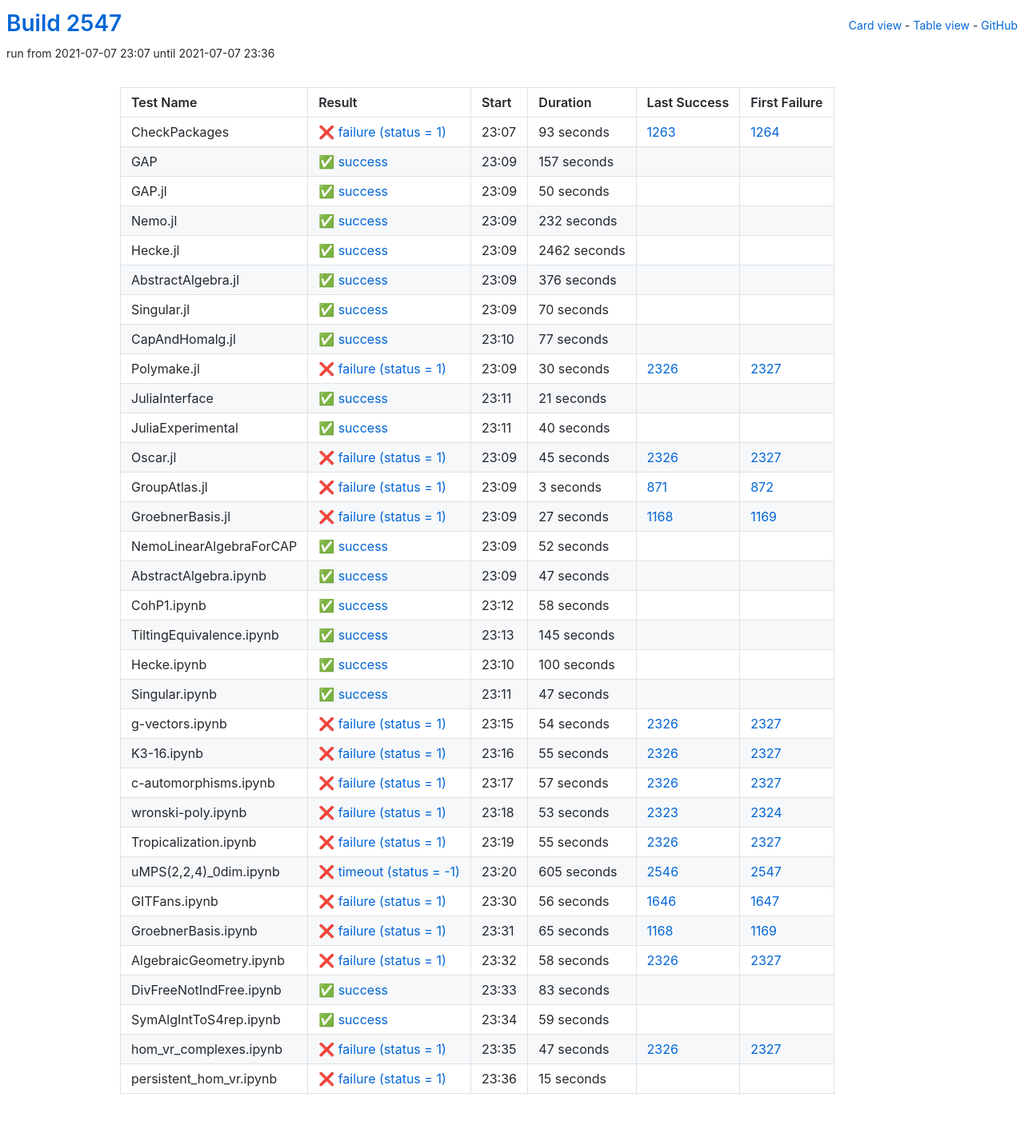
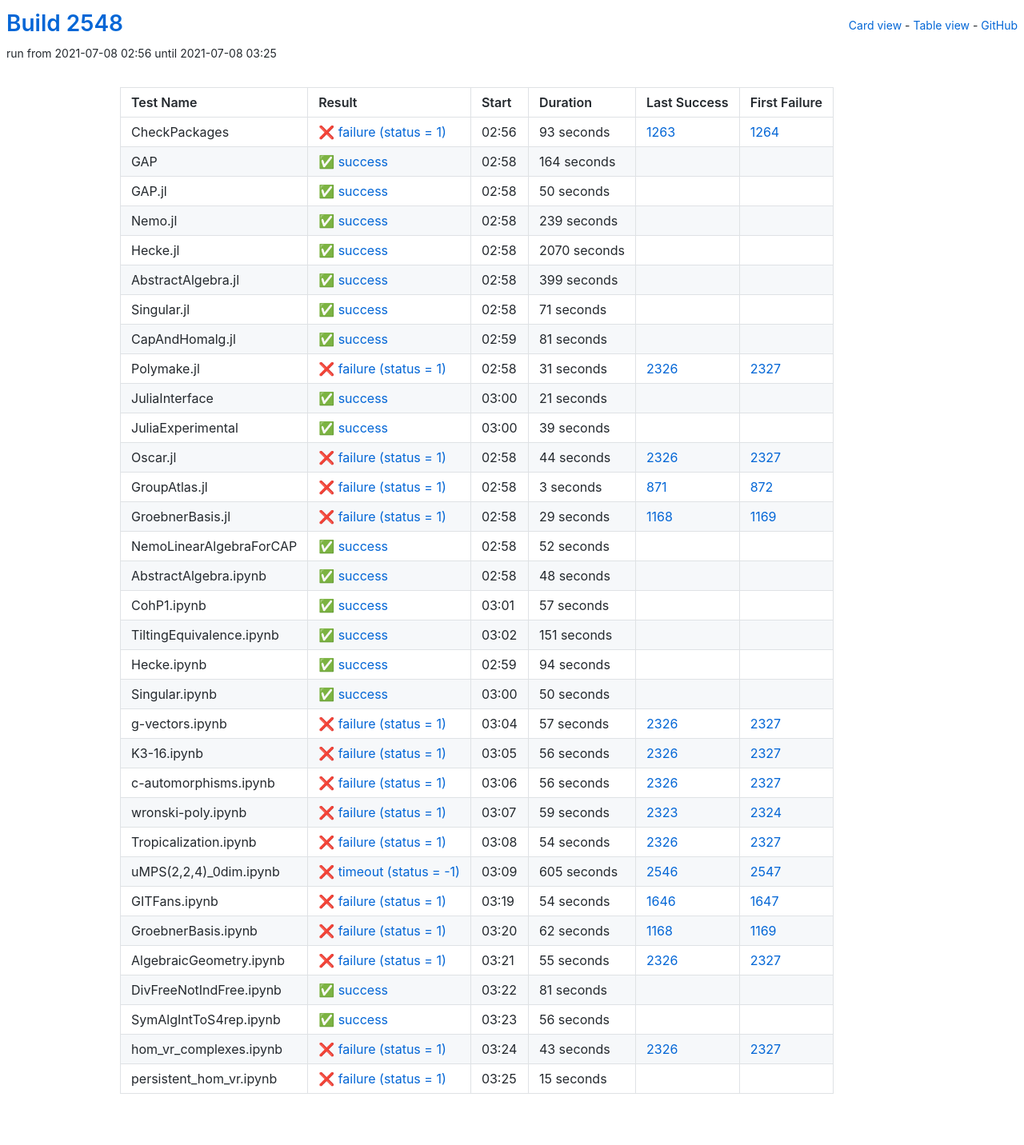
Before and after one commit to oscar-system/oscar-ci-status-stable, a Jekyll site: the page built from table.html, in a window 1280 px wide. Shown: the whole page at 80% size. Built offline with Jekyll 4.4.1, drawn with Linux system fonts in a browser that asks for light colours.

Commit message:
Build #2548

```diff
--- a/_data/ci.yml
+++ b/_data/ci.yml
@@ -1,6 +1,6 @@
 ---
-build: 2547
-build_url: https://oscarci.mathematik.uni-kl.de/job/oscar-stable/2547/
+build: 2548
+build_url: https://oscarci.mathematik.uni-kl.de/job/oscar-stable/2548/
 job: oscar-stable
 organization: oscar-system
 repo: oscar-ci-status-stable
@@ -8,8 +8,8 @@ repourl: https://github.com/oscar-system/oscar-ci-status-stable
 tests:
 - name: CheckPackages
   id: checkpackages
-  log: https://oscarci.mathematik.uni-kl.de/job/oscar-stable/2547/artifact/logs/build-2547/CheckPackages.log
-  start: 2021-07-07 23:07
+  log: https://oscarci.mathematik.uni-kl.de/job/oscar-stable/2548/artifact/logs/build-2548/CheckPackages.log
+  start: 2021-07-08 02:56
   success: false
   exitcode: 1
   status: failure
@@ -20,20 +20,20 @@ tests:
   first_failure_url: https://oscarci.mathematik.uni-kl.de/job/oscar-stable/1264/
 - name: GAP
   id: gap
-  log: https://oscarci.mathematik.uni-kl.de/job/oscar-stable/2547/artifact/logs/build-2547/GAP.log
-  start: 2021-07-07 23:09
+  log: https://oscarci.mathematik.uni-kl.de/job/oscar-stable/2548/artifact/logs/build-2548/GAP.log
+  start: 2021-07-08 02:58
   success: true
   exitcode: 0
   status: success
-  duration: 157
+  duration: 164
   last_success: false
   last_success_url:
   first_failure: false
   first_failure_url:
 - name: GAP.jl
   id: gap-jl
-  log: https://oscarci.mathematik.uni-kl.de/job/oscar-stable/2547/artifact/logs/build-2547/GAP.jl.log
-  start: 2021-07-07 23:09
+  log: https://oscarci.mathematik.uni-kl.de/job/oscar-stable/2548/artifact/logs/build-2548/GAP.jl.log
+  start: 2021-07-08 02:58
   success: true
   exitcode: 0
   status: success
@@ -44,80 +44,80 @@ tests:
   first_failure_url:
 - name: Nemo.jl
   id: nemo-jl
-  log: https://oscarci.mathematik.uni-kl.de/job/oscar-stable/2547/artifact/logs/build-2547/Nemo.jl.log
-  start: 2021-07-07 23:09
+  log: https://oscarci.mathematik.uni-kl.de/job/oscar-stable/2548/artifact/logs/build-2548/Nemo.jl.log
+  start: 2021-07-08 02:58
   success: true
   exitcode: 0
   status: success
-  duration: 232
+  duration: 239
   last_success: false
   last_success_url:
   first_failure: false
   first_failure_url:
 - name: Hecke.jl
   id: hecke-jl
-  log: https://oscarci.mathematik.uni-kl.de/job/oscar-stable/2547/artifact/logs/build-2547/Hecke.jl.log
-  start: 2021-07-07 23:09
+  log: https://oscarci.mathematik.uni-kl.de/job/oscar-stable/2548/artifact/logs/build-2548/Hecke.jl.log
+  start: 2021-07-08 02:58
   success: true
   exitcode: 0
   status: success
-  duration: 2462
+  duration: 2070
   last_success: false
   last_success_url:
   first_failure: false
   first_failure_url:
 - name: AbstractAlgebra.jl
   id: abstractalgebra-jl
-  log: https://oscarci.mathematik.uni-kl.de/job/oscar-stable/2547/artifact/logs/build-2547/AbstractAlgebra.jl.log
-  start: 2021-07-07 23:09
+  log: https://oscarci.mathematik.uni-kl.de/job/oscar-stable/2548/artifact/logs/build-2548/AbstractAlgebra.jl.log
+  start: 2021-07-08 02:58
   success: true
   exitcode: 0
   status: success
-  duration: 376
+  duration: 399
   last_success: false
   last_success_url:
   first_failure: false
   first_failure_url:
 - name: Singular.jl
   id: singular-jl
-  log: https://oscarci.mathematik.uni-kl.de/job/oscar-stable/2547/artifact/logs/build-2547/Singular.jl.log
-  start: 2021-07-07 23:09
+  log: https://oscarci.mathematik.uni-kl.de/job/oscar-stable/2548/artifact/logs/build-2548/Singular.jl.log
+  start: 2021-07-08 02:58
   success: true
   exitcode: 0
   status: success
-  duration: 70
+  duration: 71
   last_success: false
   last_success_url:
   first_failure: false
   first_failure_url:
 - name: CapAndHomalg.jl
   id: capandhomalg-jl
-  log: https://oscarci.mathematik.uni-kl.de/job/oscar-stable/2547/artifact/logs/build-2547/CapAndHomalg.jl.log
-  start: 2021-07-07 23:10
+  log: https://oscarci.mathematik.uni-kl.de/job/oscar-stable/2548/artifact/logs/build-2548/CapAndHomalg.jl.log
+  start: 2021-07-08 02:59
   success: true
   exitcode: 0
   status: success
-  duration: 77
+  duration: 81
   last_success: false
   last_success_url:
   first_failure: false
   first_failure_url:
 - name: Polymake.jl
   id: polymake-jl
-  log: https://oscarci.mathematik.uni-kl.de/job/oscar-stable/2547/artifact/logs/build-2547/Polymake.jl.log
-  start: 2021-07-07 23:09
+  log: https://oscarci.mathematik.uni-kl.de/job/oscar-stable/2548/artifact/logs/build-2548/Polymake.jl.log
+  start: 2021-07-08 02:58
   success: false
   exitcode: 1
   status: failure
-  duration: 30
+  duration: 31
   last_success: 2326
   last_success_url: https://oscarci.mathematik.uni-kl.de/job/oscar-stable/2326/
   first_failure: 2327
   first_failure_url: https://oscarci.mathematik.uni-kl.de/job/oscar-stable/2327/
 - name: JuliaInterface
   id: juliainterface
-  log: https://oscarci.mathematik.uni-kl.de/job/oscar-stable/2547/artifact/logs/build-2547/JuliaInterface.log
-  start: 2021-07-07 23:11
+  log: https://oscarci.mathematik.uni-kl.de/job/oscar-stable/2548/artifact/logs/build-2548/JuliaInterface.log
+  start: 2021-07-08 03:00
   success: true
   exitcode: 0
   status: success
@@ -128,32 +128,32 @@ tests:
   first_failure_url:
 - name: JuliaExperimental
   id: juliaexperimental
-  log: https://oscarci.mathematik.uni-kl.de/job/oscar-stable/2547/artifact/logs/build-2547/JuliaExperimental.log
-  start: 2021-07-07 23:11
+  log: https://oscarci.mathematik.uni-kl.de/job/oscar-stable/2548/artifact/logs/build-2548/JuliaExperimental.log
+  start: 2021-07-08 03:00
   success: true
   exitcode: 0
   status: success
-  duration: 40
+  duration: 39
   last_success: false
   last_success_url:
   first_failure: false
   first_failure_url:
 - name: Oscar.jl
   id: oscar-jl
-  log: https://oscarci.mathematik.uni-kl.de/job/oscar-stable/2547/artifact/logs/build-2547/Oscar.jl.log
-  start: 2021-07-07 23:09
+  log: https://oscarci.mathematik.uni-kl.de/job/oscar-stable/2548/artifact/logs/build-2548/Oscar.jl.log
+  start: 2021-07-08 02:58
   success: false
   exitcode: 1
   status: failure
-  duration: 45
+  duration: 44
   last_success: 2326
   last_success_url: https://oscarci.mathematik.uni-kl.de/job/oscar-stable/2326/
   first_failure: 2327
   first_failure_url: https://oscarci.mathematik.uni-kl.de/job/oscar-stable/2327/
 - name: GroupAtlas.jl
   id: groupatlas-jl
-  log: https://oscarci.mathematik.uni-kl.de/job/oscar-stable/2547/artifact/logs/build-2547/GroupAtlas.jl.log
-  start: 2021-07-07 23:09
+  log: https://oscarci.mathematik.uni-kl.de/job/oscar-stable/2548/artifact/logs/build-2548/GroupAtlas.jl.log
+  start: 2021-07-08 02:58
   success: false
   exitcode: 1
   status: failure
@@ -164,20 +164,20 @@ tests:
   first_failure_url: https://oscarci.mathematik.uni-kl.de/job/oscar-stable/872/
 - name: GroebnerBasis.jl
   id: groebnerbasis-jl
-  log: https://oscarci.mathematik.uni-kl.de/job/oscar-stable/2547/artifact/logs/build-2547/GroebnerBasis.jl.log
-  start: 2021-07-07 23:09
+  log: https://oscarci.mathematik.uni-kl.de/job/oscar-stable/2548/artifact/logs/build-2548/GroebnerBasis.jl.log
+  start: 2021-07-08 02:58
   success: false
   exitcode: 1
   status: failure
-  duration: 27
+  duration: 29
   last_success: 1168
   last_success_url: https://oscarci.mathematik.uni-kl.de/job/oscar-stable/1168/
   first_failure: 1169
   first_failure_url: https://oscarci.mathematik.uni-kl.de/job/oscar-stable/1169/
 - name: NemoLinearAlgebraForCAP
   id: nemolinearalgebraforcap
-  log: https://oscarci.mathematik.uni-kl.de/job/oscar-stable/2547/artifact/logs/build-2547/NemoLinearAlgebraForCAP.log
-  start: 2021-07-07 23:09
+  log: https://oscarci.mathematik.uni-kl.de/job/oscar-stable/2548/artifact/logs/build-2548/NemoLinearAlgebraForCAP.log
+  start: 2021-07-08 02:58
   success: true
   exitcode: 0
   status: success
@@ -188,68 +188,116 @@ tests:
   first_failure_url:
 - name: AbstractAlgebra.ipynb
   id: abstractalgebra-ipynb
-  log: https://oscarci.mathematik.uni-kl.de/job/oscar-stable/2547/artifact/logs/build-2547/AbstractAlgebra.ipynb.log
-  start: 2021-07-07 23:09
+  log: https://oscarci.mathematik.uni-kl.de/job/oscar-stable/2548/artifact/logs/build-2548/AbstractAlgebra.ipynb.log
+  start: 2021-07-08 02:58
   success: true
   exitcode: 0
   status: success
-  duration: 47
+  duration: 48
   last_success: false
   last_success_url:
   first_failure: false
   first_failure_url:
 - name: CohP1.ipynb
   id: cohp1-ipynb
-  log: https://oscarci.mathematik.uni-kl.de/job/oscar-stable/2547/artifact/logs/build-2547/CohP1.ipynb.log
-  start: 2021-07-07 23:12
+  log: https://oscarci.mathematik.uni-kl.de/job/oscar-stable/2548/artifact/logs/build-2548/CohP1.ipynb.log
+  start: 2021-07-08 03:01
   success: true
   exitcode: 0
   status: success
-  duration: 58
+  duration: 57
   last_success: false
   last_success_url:
   first_failure: false
   first_failure_url:
 - name: TiltingEquivalence.ipynb
   id: tiltingequivalence-ipynb
-  log: https://oscarci.mathematik.uni-kl.de/job/oscar-stable/2547/artifact/logs/build-2547/TiltingEquivalence.ipynb.log
-  start: 2021-07-07 23:13
+  log: https://oscarci.mathematik.uni-kl.de/job/oscar-stable/2548/artifact/logs/build-2548/TiltingEquivalence.ipynb.log
+  start: 2021-07-08 03:02
   success: true
   exitcode: 0
   status: success
-  duration: 145
+  duration: 151
   last_success: false
   last_success_url:
   first_failure: false
   first_failure_url:
 - name: Hecke.ipynb
   id: hecke-ipynb
-  log: https://oscarci.mathematik.uni-kl.de/job/oscar-stable/2547/artifact/logs/build-2547/Hecke.ipynb.log
-  start: 2021-07-07 23:10
+  log: https://oscarci.mathematik.uni-kl.de/job/oscar-stable/2548/artifact/logs/build-2548/Hecke.ipynb.log
+  start: 2021-07-08 02:59
   success: true
   exitcode: 0
   status: success
-  duration: 100
+  duration: 94
   last_success: false
   last_success_url:
   first_failure: false
   first_failure_url:
 - name: Singular.ipynb
   id: singular-ipynb
-  log: https://oscarci.mathematik.uni-kl.de/job/oscar-stable/2547/artifact/logs/build-2547/Singular.ipynb.log
-  start: 2021-07-07 23:11
+  log: https://oscarci.mathematik.uni-kl.de/job/oscar-stable/2548/artifact/logs/build-2548/Singular.ipynb.log
+  start: 2021-07-08 03:00
   success: true
   exitcode: 0
   status: success
-  duration: 47
+  duration: 50
   last_success: false
   last_success_url:
   first_failure: false
   first_failure_url:
 - name: g-vectors.ipynb
   id: g-vectors-ipynb
-  log: https://oscarci.mathematik.uni-kl.de/job/oscar-stable/2547/artifact/logs/build-2547/g-vectors.ipynb.log
-  start: 2021-07-07 23:15
+  log: https://oscarci.mathematik.uni-kl.de/job/oscar-stable/2548/artifact/logs/build-2548/g-vectors.ipynb.log
+  start: 2021-07-08 03:04
+  success: false
+  exitcode: 1
+  status: failure
+  duration: 57
+  last_success: 2326
+  last_success_url: https://oscarci.mathematik.uni-kl.de/job/oscar-stable/2326/
+  first_failure: 2327
+  first_failure_url: https://oscarci.mathematik.uni-kl.de/job/oscar-stable/2327/
+- name: K3-16.ipynb
+  id: k3-16-ipynb
+  log: https://oscarci.mathematik.uni-kl.de/job/oscar-stable/2548/artifact/logs/build-2548/K3-16.ipynb.log
+  start: 2021-07-08 03:05
+  success: false
+  exitcode: 1
+  status: failure
+  duration: 56
+  last_success: 2326
+  last_success_url: https://oscarci.mathematik.uni-kl.de/job/oscar-stable/2326/
+  first_failure: 2327
+  first_failure_url: https://oscarci.mathematik.uni-kl.de/job/oscar-stable/2327/
+- name: c-automorphisms.ipynb
+  id: c-automorphisms-ipynb
+  log: https://oscarci.mathematik.uni-kl.de/job/oscar-stable/2548/artifact/logs/build-2548/c-automorphisms.ipynb.log
+  start: 2021-07-08 03:06
+  success: false
+  exitcode: 1
+  status: failure
+  duration: 56
+  last_success: 2326
+  last_success_url: https://oscarci.mathematik.uni-kl.de/job/oscar-stable/2326/
+  first_failure: 2327
+  first_failure_url: https://oscarci.mathematik.uni-kl.de/job/oscar-stable/2327/
+- name: wronski-poly.ipynb
+  id: wronski-poly-ipynb
+  log: https://oscarci.mathematik.uni-kl.de/job/oscar-stable/2548/artifact/logs/build-2548/wronski-poly.ipynb.log
+  start: 2021-07-08 03:07
+  success: false
+  exitcode: 1
+  status: failure
+  duration: 59
+  last_success: 2323
+  last_success_url: https://oscarci.mathematik.uni-kl.de/job/oscar-stable/2323/
+  first_failure: 2324
+  first_failure_url: https://oscarci.mathematik.uni-kl.de/job/oscar-stable/2324/
+- name: Tropicalization.ipynb
+  id: tropicalization-ipynb
+  log: https://oscarci.mathematik.uni-kl.de/job/oscar-stable/2548/artifact/logs/build-2548/Tropicalization.ipynb.log
+  start: 2021-07-08 03:08
   success: false
   exitcode: 1
   status: failure
@@ -258,58 +306,10 @@ tests:
   last_success_url: https://oscarci.mathematik.uni-kl.de/job/oscar-stable/2326/
   first_failure: 2327
   first_failure_url: https://oscarci.mathematik.uni-kl.de/job/oscar-stable/2327/
-- name: K3-16.ipynb
-  id: k3-16-ipynb
-  log: https://oscarci.mathematik.uni-kl.de/job/oscar-stable/2547/artifact/logs/build-2547/K3-16.ipynb.log
-  start: 2021-07-07 23:16
-  success: false
-  exitcode: 1
-  status: failure
-  duration: 55
-  last_success: 2326
-  last_success_url: https://oscarci.mathematik.uni-kl.de/job/oscar-stable/2326/
-  first_failure: 2327
-  first_failure_url: https://oscarci.mathematik.uni-kl.de/job/oscar-stable/2327/
-- name: c-automorphisms.ipynb
-  id: c-automorphisms-ipynb
-  log: https://oscarci.mathematik.uni-kl.de/job/oscar-stable/2547/artifact/logs/build-2547/c-automorphisms.ipynb.log
-  start: 2021-07-07 23:17
-  success: false
-  exitcode: 1
-  status: failure
-  duration: 57
-  last_success: 2326
-  last_success_url: https://oscarci.mathematik.uni-kl.de/job/oscar-stable/2326/
-  first_failure: 2327
-  first_failure_url: https://oscarci.mathematik.uni-kl.de/job/oscar-stable/2327/
-- name: wronski-poly.ipynb
-  id: wronski-poly-ipynb
-  log: https://oscarci.mathematik.uni-kl.de/job/oscar-stable/2547/artifact/logs/build-2547/wronski-poly.ipynb.log
-  start: 2021-07-07 23:18
-  success: false
-  exitcode: 1
-  status: failure
-  duration: 53
-  last_success: 2323
-  last_success_url: https://oscarci.mathematik.uni-kl.de/job/oscar-stable/2323/
-  first_failure: 2324
-  first_failure_url: https://oscarci.mathematik.uni-kl.de/job/oscar-stable/2324/
-- name: Tropicalization.ipynb
-  id: tropicalization-ipynb
-  log: https://oscarci.mathematik.uni-kl.de/job/oscar-stable/2547/artifact/logs/build-2547/Tropicalization.ipynb.log
-  start: 2021-07-07 23:19
-  success: false
-  exitcode: 1
-  status: failure
-  duration: 55
-  last_success: 2326
-  last_success_url: https://oscarci.mathematik.uni-kl.de/job/oscar-stable/2326/
-  first_failure: 2327
-  first_failure_url: https://oscarci.mathematik.uni-kl.de/job/oscar-stable/2327/
 - name: uMPS(2,2,4)_0dim.ipynb
   id: umps-2-2-4-0dim-ipynb
-  log: https://oscarci.mathematik.uni-kl.de/job/oscar-stable/2547/artifact/logs/build-2547/uMPS-2-2-4-_0dim.ipynb.log
-  start: 2021-07-07 23:20
+  log: https://oscarci.mathematik.uni-kl.de/job/oscar-stable/2548/artifact/logs/build-2548/uMPS-2-2-4-_0dim.ipynb.log
+  start: 2021-07-08 03:09
   success: false
   exitcode: -1
   status: timeout
@@ -320,80 +320,80 @@ tests:
   first_failure_url: https://oscarci.mathematik.uni-kl.de/job/oscar-stable/2547/
 - name: GITFans.ipynb
   id: gitfans-ipynb
-  log: https://oscarci.mathematik.uni-kl.de/job/oscar-stable/2547/artifact/logs/build-2547/GITFans.ipynb.log
-  start: 2021-07-07 23:30
+  log: https://oscarci.mathematik.uni-kl.de/job/oscar-stable/2548/artifact/logs/build-2548/GITFans.ipynb.log
+  start: 2021-07-08 03:19
   success: false
   exitcode: 1
   status: failure
-  duration: 56
+  duration: 54
   last_success: 1646
   last_success_url: https://oscarci.mathematik.uni-kl.de/job/oscar-stable/1646/
   first_failure: 1647
   first_failure_url: https://oscarci.mathematik.uni-kl.de/job/oscar-stable/1647/
 - name: GroebnerBasis.ipynb
   id: groebnerbasis-ipynb
-  log: https://oscarci.mathematik.uni-kl.de/job/oscar-stable/2547/artifact/logs/build-2547/GroebnerBasis.ipynb.log
-  start: 2021-07-07 23:31
+  log: https://oscarci.mathematik.uni-kl.de/job/oscar-stable/2548/artifact/logs/build-2548/GroebnerBasis.ipynb.log
+  start: 2021-07-08 03:20
   success: false
   exitcode: 1
   status: failure
-  duration: 65
+  duration: 62
   last_success: 1168
   last_success_url: https://oscarci.mathematik.uni-kl.de/job/oscar-stable/1168/
   first_failure: 1169
   first_failure_url: https://oscarci.mathematik.uni-kl.de/job/oscar-stable/1169/
 - name: AlgebraicGeometry.ipynb
   id: algebraicgeometry-ipynb
-  log: https://oscarci.mathematik.uni-kl.de/job/oscar-stable/2547/artifact/logs/build-2547/AlgebraicGeometry.ipynb.log
-  start: 2021-07-07 23:32
+  log: https://oscarci.mathematik.uni-kl.de/job/oscar-stable/2548/artifact/logs/build-2548/AlgebraicGeometry.ipynb.log
+  start: 2021-07-08 03:21
   success: false
   exitcode: 1
   status: failure
-  duration: 58
+  duration: 55
   last_success: 2326
   last_success_url: https://oscarci.mathematik.uni-kl.de/job/oscar-stable/2326/
   first_failure: 2327
   first_failure_url: https://oscarci.mathematik.uni-kl.de/job/oscar-stable/2327/
 - name: DivFreeNotIndFree.ipynb
   id: divfreenotindfree-ipynb
-  log: https://oscarci.mathematik.uni-kl.de/job/oscar-stable/2547/artifact/logs/build-2547/DivFreeNotIndFree.ipynb.log
-  start: 2021-07-07 23:33
+  log: https://oscarci.mathematik.uni-kl.de/job/oscar-stable/2548/artifact/logs/build-2548/DivFreeNotIndFree.ipynb.log
+  start: 2021-07-08 03:22
   success: true
   exitcode: 0
   status: success
-  duration: 83
+  duration: 81
   last_success: false
   last_success_url:
   first_failure: false
   first_failure_url:
 - name: SymAlgIntToS4rep.ipynb
   id: symalginttos4rep-ipynb
-  log: https://oscarci.mathematik.uni-kl.de/job/oscar-stable/2547/artifact/logs/build-2547/SymAlgIntToS4rep.ipynb.log
-  start: 2021-07-07 23:34
+  log: https://oscarci.mathematik.uni-kl.de/job/oscar-stable/2548/artifact/logs/build-2548/SymAlgIntToS4rep.ipynb.log
+  start: 2021-07-08 03:23
   success: true
   exitcode: 0
   status: success
-  duration: 59
+  duration: 56
   last_success: false
   last_success_url:
   first_failure: false
   first_failure_url:
 - name: hom_vr_complexes.ipynb
   id: hom-vr-complexes-ipynb
-  log: https://oscarci.mathematik.uni-kl.de/job/oscar-stable/2547/artifact/logs/build-2547/hom_vr_complexes.ipynb.log
-  start: 2021-07-07 23:35
+  log: https://oscarci.mathematik.uni-kl.de/job/oscar-stable/2548/artifact/logs/build-2548/hom_vr_complexes.ipynb.log
+  start: 2021-07-08 03:24
   success: false
   exitcode: 1
   status: failure
-  duration: 47
+  duration: 43
   last_success: 2326
   last_success_url: https://oscarci.mathematik.uni-kl.de/job/oscar-stable/2326/
   first_failure: 2327
   first_failure_url: https://oscarci.mathematik.uni-kl.de/job/oscar-stable/2327/
 - name: persistent_hom_vr.ipynb
   id: persistent-hom-vr-ipynb
-  log: https://oscarci.mathematik.uni-kl.de/job/oscar-stable/2547/artifact/logs/build-2547/persistent_hom_vr.ipynb.log
-  start: 2021-07-07 23:36
+  log: https://oscarci.mathematik.uni-kl.de/job/oscar-stable/2548/artifact/logs/build-2548/persistent_hom_vr.ipynb.log
+  start: 2021-07-08 03:25
   success: false
   exitcode: 1
   status: failure
```
Also changed, not shown: README.md.
